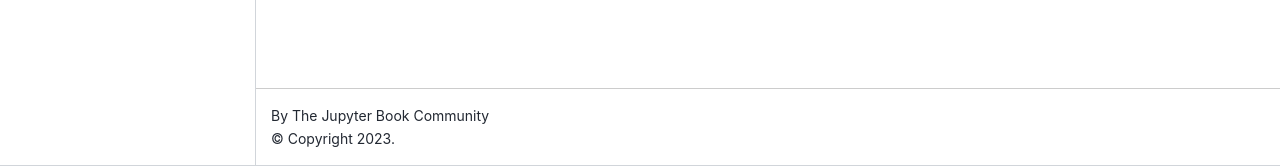
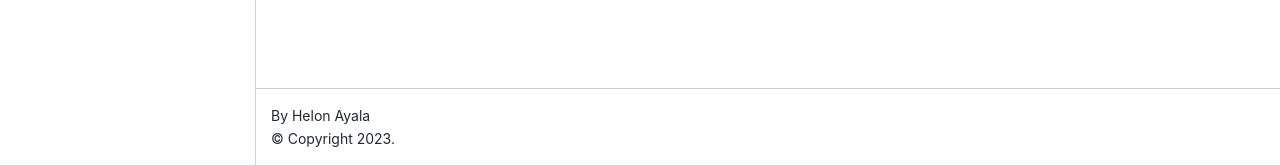
Before and after one commit to helonayala/sysid, a Jupyter Book: the page built from README.md, in a window 1280 px wide. Shown: the part 734-900 px from the top of the page. Built offline with Jupyter Book 1.0.4 settings and Sphinx 7.4.7 and the Sphinx Book theme 1.1.4, drawn with Linux system fonts in a browser that asks for light colours.

Commit message:
Update _config.yml

```diff
--- a/_config.yml
+++ b/_config.yml
@@ -1,8 +1,8 @@
 # Book settings
 # Learn more at https://jupyterbook.org/customize/config.html
 
-title: My sample book
-author: The Jupyter Book Community
+title: SYSID
+author: Helon Ayala
 logo: logo.png
 
 # Force re-execution of notebooks on each build.
@@ -21,7 +21,7 @@
 
 # Information about where the book exists on the web
 repository:
-  url: https://github.com/helonayala/jupyterbook  # Online location of your book
+  url: https://github.com/helonayala/sysid  # Online location of your book
   path_to_book: docs  # Optional path to your book, relative to the repository root
   branch: master  # Which branch of the repository should be used when creating links (optional)
 
```
